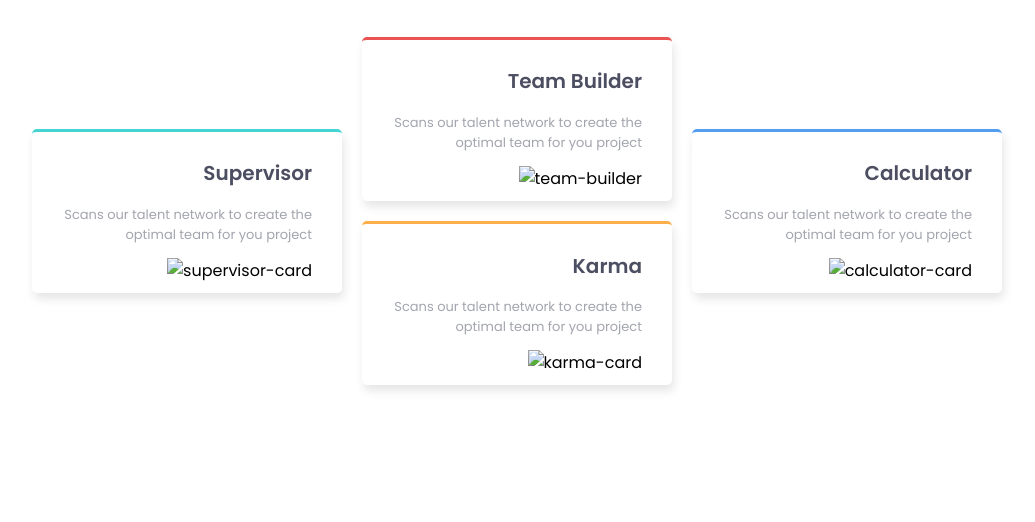
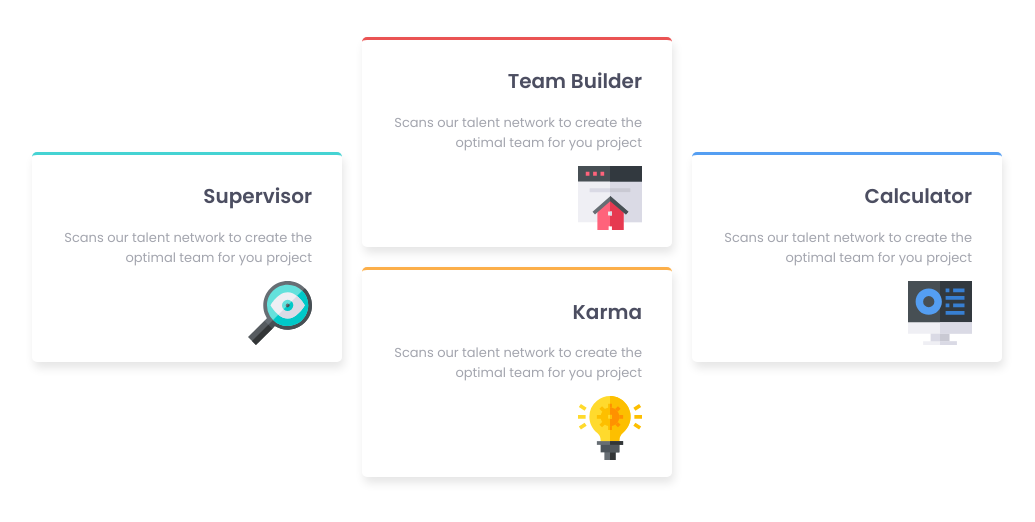
Before and after one commit to Platonian/four-card-feature-section, a plain HTML site: page index.html in a window 1280 px wide. Shown: the part 194-716 px from the top of the page, without its empty margins (113-1148 px from the left). Drawn offline with Linux system fonts and the light colour scheme.

Commit message:
corrected the image path

```diff
--- a/index.html
+++ b/index.html
@@ -26,27 +26,27 @@
       <div class="supervisor card">
         <h2>Supervisor</h2>
         <p>Scans our talent network to create the optimal team for you project</p>
-        <div class="right-align"><img src="/four-card-feature-section-master/images/icon-supervisor.svg" alt="supervisor-card"></div>
+        <div class="right-align"><img src="/images/icon-supervisor.svg" alt="supervisor-card"></div>
       </div>
 
       <div class="vertical-stack">
         <div class="team card">
           <h2>Team Builder</h2>
           <p>Scans our talent network to create the optimal team for you project</p>
-          <div class="right-align"><img src="/four-card-feature-section-master/images/icon-team-builder.svg" alt="team-builder"></div>
+          <div class="right-align"><img src="/images/icon-team-builder.svg" alt="team-builder"></div>
         </div>
 
         <div class="karma card">
           <h2>Karma</h2>
           <p>Scans our talent network to create the optimal team for you project</p>
-          <div class="right-align"><img src="/four-card-feature-section-master/images/icon-karma.svg" alt="karma-card"></div>
+          <div class="right-align"><img src="/images/icon-karma.svg" alt="karma-card"></div>
         </div>
       </div>
 
       <div class="calculator card">
         <h2>Calculator</h2>
         <p>Scans our talent network to create the optimal team for you project</p>
-        <div class="right-align"><img src="/four-card-feature-section-master/images/icon-calculator.svg" alt="calculator-card"></div>
+        <div class="right-align"><img src="/images/icon-calculator.svg" alt="calculator-card"></div>
       </div>
     </div>
   </section>
```
